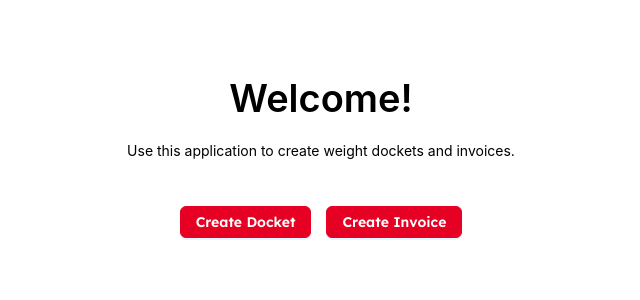
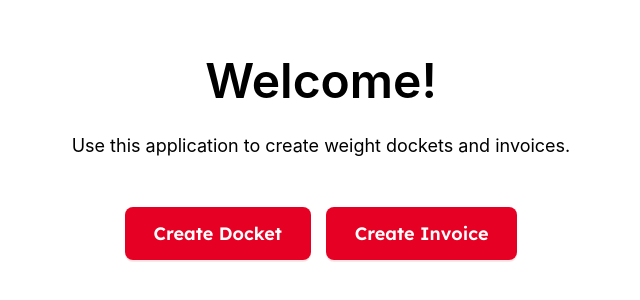
Before and after one commit to JuhilKBhatt/Weight-Docket-Maker, a React (Vite) app in the folder frontend/: page / in a window 1280 px wide. Shown: the part 244-544 px from the top of the page, without its empty margins (319-959 px from the left). Built offline with nearby package versions, Linux system fonts and the light colour scheme; a web font is replaced by a local one.

Commit message:
Home Page Done

```diff
--- a/frontend/src/main.jsx
+++ b/frontend/src/main.jsx
@@ -9,7 +9,32 @@ import { BrowserRouter } from 'react-router-dom'
 createRoot(document.getElementById('root')).render(
   <StrictMode>
     <BrowserRouter>
-      <ConfigProvider>
+      <ConfigProvider
+        theme={{
+          token: {
+            colorPrimary: '#e60023', // red accent
+            colorText: '#000000',    // black text
+            colorBgBase: '#ffffff',  // white background
+            fontSize: 18,
+            fontSizeHeading1: 48,
+            fontSizeHeading2: 36,
+            fontSizeHeading3: 28,
+          },
+          components: {
+            Button: {
+              colorPrimary: '#e60023',
+              colorPrimaryHover: '#b3001b', // darker red hover
+              colorTextLightSolid: '#ffffff', // text inside primary buttons
+              borderRadius: 6,
+              fontWeight: 600,
+            },
+            Typography: {
+              colorTextHeading: '#000000',
+              colorText: '#000000',
+            },
+          },
+        }}
+      >
         <App />
       </ConfigProvider>
     </BrowserRouter>
--- a/frontend/src/pages/Home.jsx
+++ b/frontend/src/pages/Home.jsx
@@ -7,7 +7,9 @@ import '../styles/Home.css'
 export default function Home() {
   return (
     <div className="home-container">
-      <Typography.Title>Welcome!</Typography.Title>
+      <Typography.Title level={1}>
+        Welcome!
+      </Typography.Title>
       <Typography.Paragraph>
         Use this application to create weight dockets and invoices.
       </Typography.Paragraph>
--- a/frontend/src/styles/Home.css
+++ b/frontend/src/styles/Home.css
@@ -9,24 +9,6 @@
   justify-content: center;
   align-items: center;
   padding: 40px;
-  color: #000000; /* black text */
-  font-family: "Segoe UI", Roboto, Arial, sans-serif;
-}
-
-/* Typography */
-.home-container h1,
-.home-container .ant-typography {
-  color: #000000;
-  text-align: center;
-}
-
-/* Paragraphs */
-.home-container p {
-  color: #333333;
-  font-size: 16px;
-  max-width: 600px;
-  text-align: center;
-  line-height: 1.6;
 }
 
 /* Buttons wrapper */
@@ -36,15 +18,9 @@
   gap: 15px;
 }
 
-/* Ant Design button overrides */
-.home-buttons .ant-btn-primary {
-  background-color: #e60023; /* red accent */
-  border-color: #e60023;
-  font-weight: 600;
+/* Larger buttons for Home page only */
+.home-buttons .ant-btn {
+  padding: 14px 28px;   /* bigger button size */
+  height: auto;         /* let padding control height */
+  border-radius: 8px;   /* slightly more rounded */
 }
-
-.home-buttons .ant-btn-primary:hover,
-.home-buttons .ant-btn-primary:focus {
-  background-color: #b3001b; /* darker red on hover */
-  border-color: #b3001b;
-}
```
